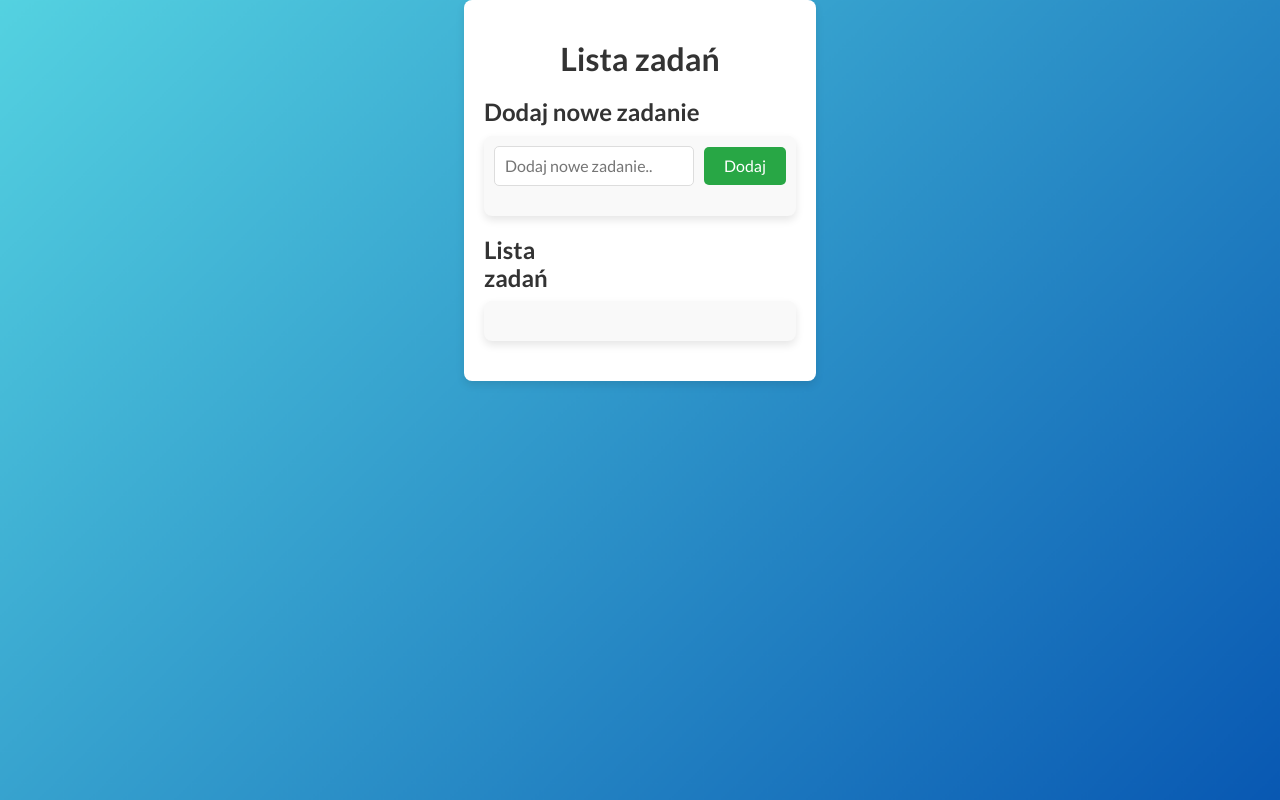
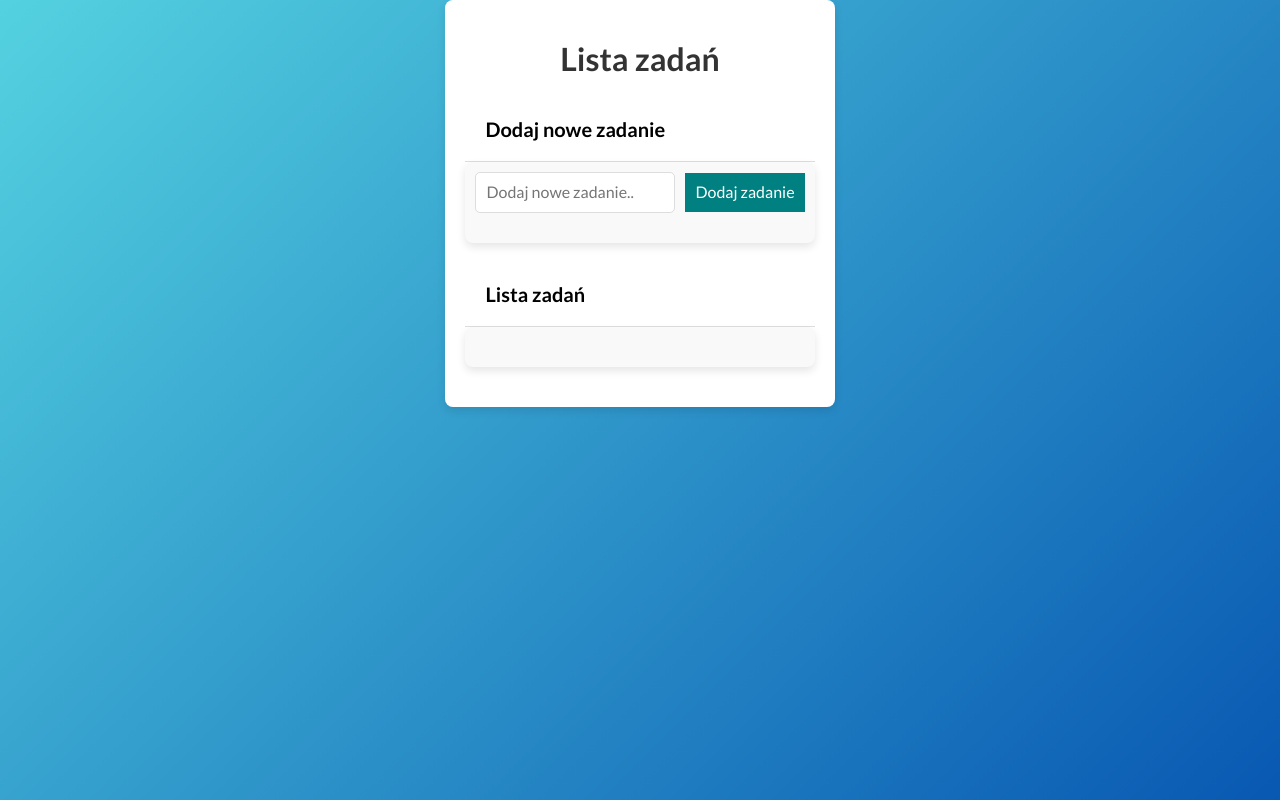
Before and after one commit to Gyrletta/todo-list-react, a React (Create React App) app: page / in a window 1280 px wide. Built offline with nearby package versions, Linux system fonts and the light colour scheme.

Commit message:
feat: updated task list

```diff
--- a/src/Buttons/style.css
+++ b/src/Buttons/style.css
@@ -8,22 +8,20 @@
 }
 
 .buttons__button {
-    padding: 12px 24px;
-    background-color: #28a745;
-    color: white;
+  background: transparent;
+  margin: 0 0 0 20px;
+  color: teal;
   border: none;
-    border-radius: 5px;
   cursor: pointer;
   transition: background-color 0.3s ease, transform 0.3s ease;
 }
 
 .buttons__button:hover {
-    background-color: #218838;
   transform: scale(1.05);
 }
 
 .buttons__button:disabled {
-    background-color: #cccccc;
+  color: #cccccc;
   cursor: not-allowed;
 }
 
--- a/src/Form/index.js
+++ b/src/Form/index.js
@@ -17,7 +17,7 @@ const Form = ({ addNewTask }) => {
         placeholder="Dodaj nowe zadanie.."
         onChange={({ target }) => setNewTaskContent(target.value)}
       />
-      <button className="form__button">Dodaj </button>
+      <button className="form__button">Dodaj zadanie</button>
     </form>
   );
 };
--- a/src/Form/style.css
+++ b/src/Form/style.css
@@ -33,17 +33,19 @@
 }
 
 .form__button {
-    padding: 10px 20px;
-    font-size: 16px;
+  padding: 10px;
   cursor: pointer;
-    background-color: #28a745;
+  background: teal;
   color: white;
   border: none;
-    border-radius: 5px;
   transition: background-color 0.3s ease, transform 0.3s ease;
 }
 
 .form__button:hover {
-    background-color: #218838;
+  background: rgb(1, 104, 104);
   transform: scale(1.05);
 }
+
+.form__button:active {
+  background: rgb(25, 175, 175);
+}
--- a/src/Section/style.css
+++ b/src/Section/style.css
@@ -3,15 +3,18 @@
 }
 
 .section__header {
-    display: flex;
+  border-bottom: 1px solid #ddd;
+  display: grid;
+  grid-template-columns: auto auto;
+  grid-gap: 20px;
   justify-content: space-between;
   align-items: center;
-    margin-bottom: 10px;
+  padding: 20px;
 }
 
 .section__title {
-    font-size: 1.5rem;
-    color: #333;
+  font-size: 20px;
+  margin: 0;
 }
 
 .section__body {
@@ -19,5 +22,4 @@
   background-color: #f9f9f9;
   border-radius: 8px;
   box-shadow: 0 4px 8px rgba(0, 0, 0, 0.1);
-
 }
--- a/src/index.css
+++ b/src/index.css
@@ -2,7 +2,9 @@ html {
   box-sizing: border-box;
 }
 
-*, ::after, ::before {
+*,
+::after,
+::before {
   margin: 0;
   padding: 0;
 }
@@ -14,7 +16,7 @@ body {
   background-repeat: no-repeat;
   width: 100vw;
   height: 100vh;
-  font-family: 'Lato', sans-serif;
+  font-family: "Lato", sans-serif;
   background-color: #f9f9f9;
   display: flex;
   flex-direction: column;
@@ -34,8 +36,7 @@ ul {
 
 @media (max-width: 768px) {
   .container {
-      padding: 15px;
-      width: 100%;
+    grid-template-columns: 1fr;
   }
 
   form {
```
Lines whose indentation alone changed are shown as unchanged.
